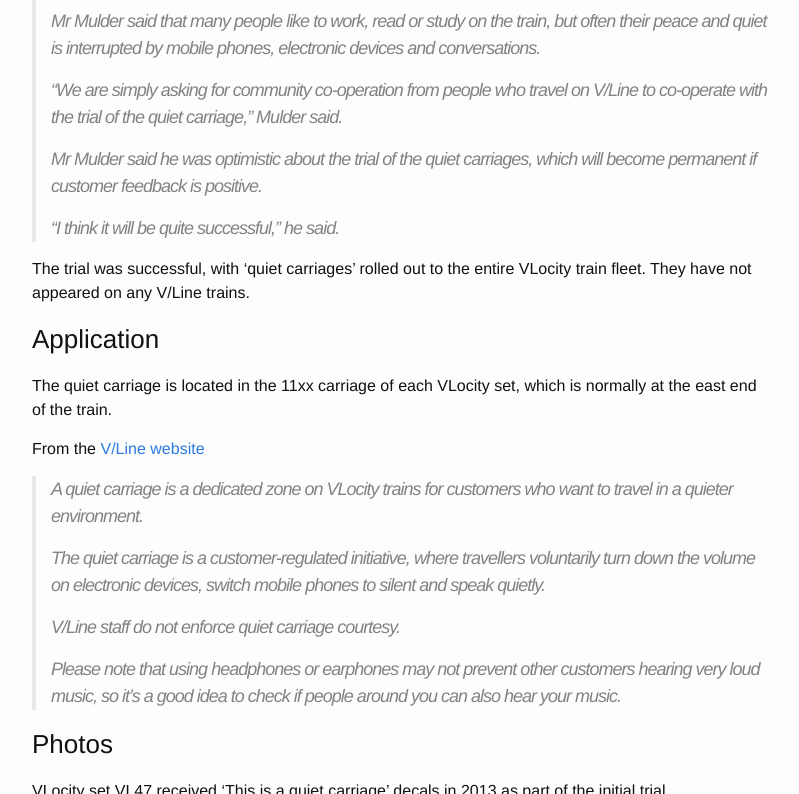
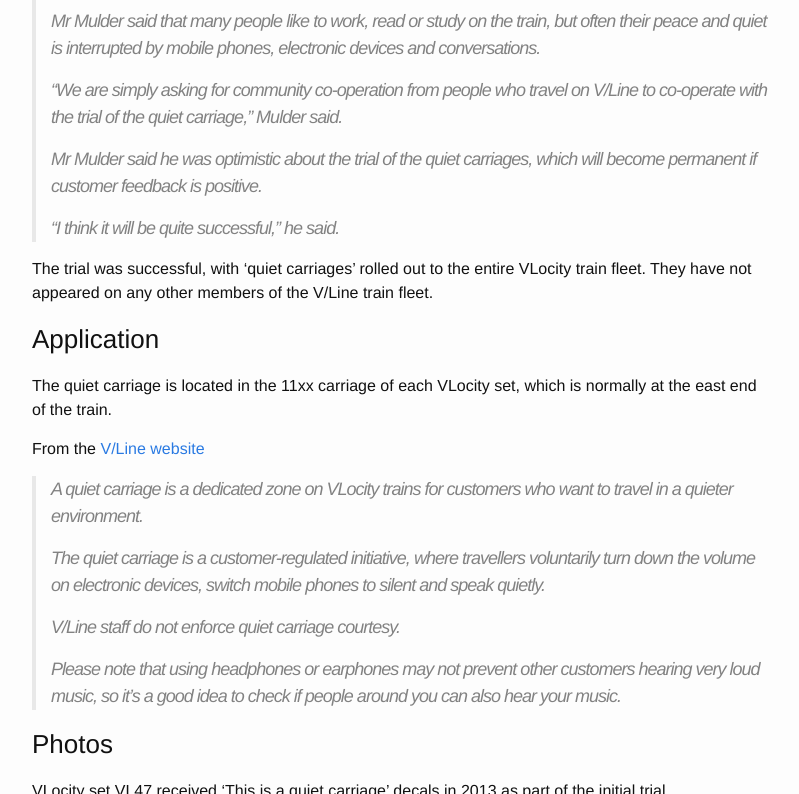
Before and after one commit to vlinecars/vlinecars.github.io, a Jekyll site: the page built from _posts/2013-01-30-vlocity-train-quiet-carriage.md, in a window 1280 px wide and 900 px high, scrolled down 1194 px, cut to the strip 0-794 px from the top of the window. Shown: the whole strip, without its empty margins (238-1037 px from the left). Built offline with Jekyll 4.4.1, drawn with Linux system fonts in a browser that asks for light colours.

Commit message:
Clarify quiet carriages

```diff
--- a/_posts/2013-01-30-vlocity-train-quiet-carriage.md
+++ b/_posts/2013-01-30-vlocity-train-quiet-carriage.md
@@ -37,7 +37,7 @@ Melbourne newspaper *The Age* [ran an article on the launch](https://www.theage.
 >
 > “I think it will be quite successful,” he said.
 
-The trial was successful, with 'quiet carriages' rolled out to the entire VLocity train fleet. They have not appeared on any V/Line trains.
+The trial was successful, with 'quiet carriages' rolled out to the entire VLocity train fleet. They have not appeared on any other members of the V/Line train fleet.
 
 ## Application
 
```
